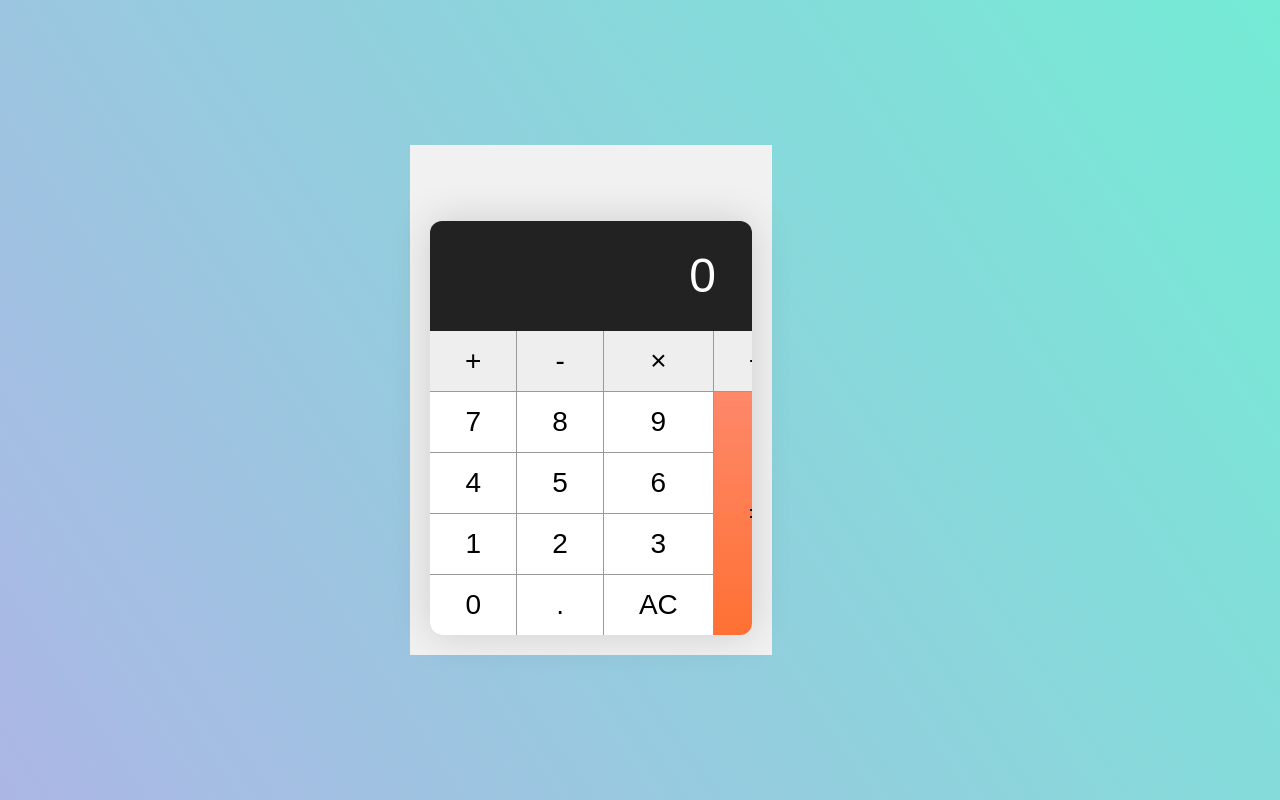
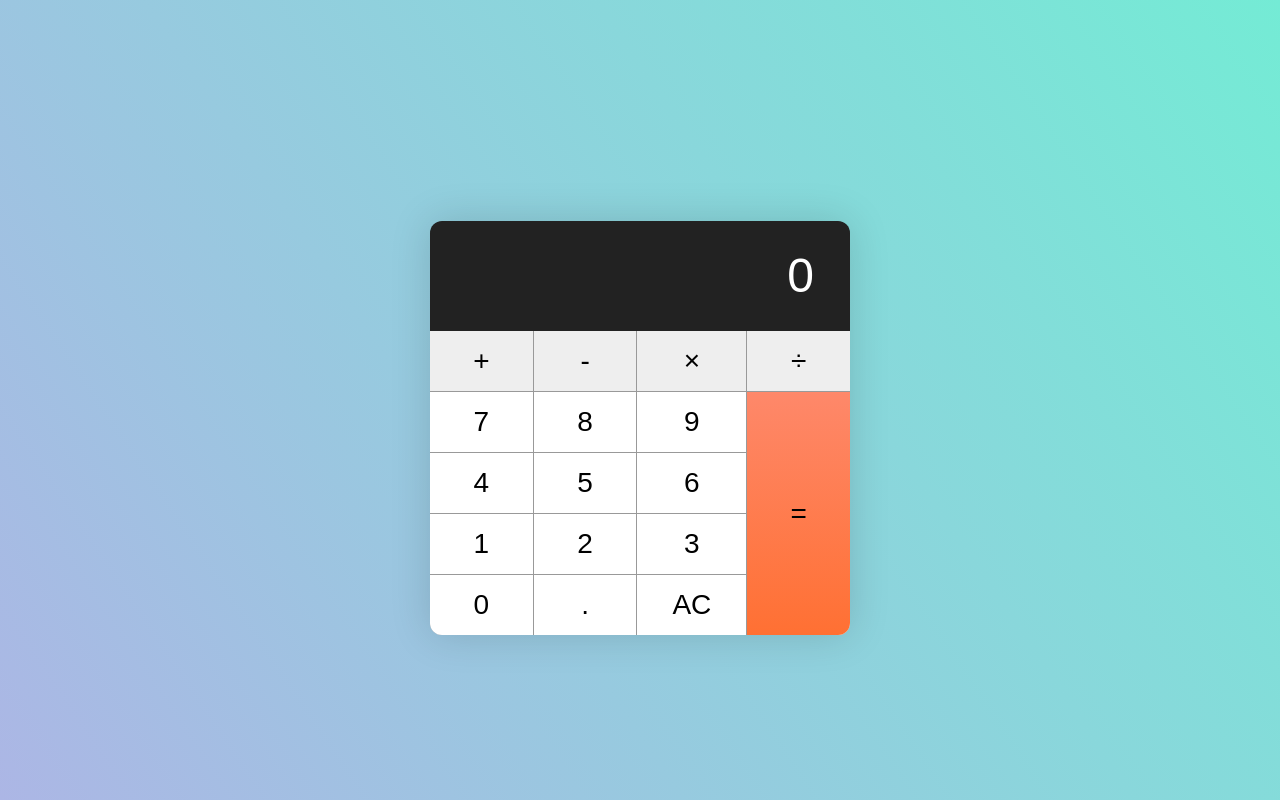
Before and after one commit to ZanePhillip/-School-Project-_G5-ITE239-3IT1, a PHP site: page /calculator.html in a window 1280 px wide. Run offline with PHP 8.4, Linux system fonts and the light colour scheme.

Commit message:
update v1.5

```diff
--- a/styles/calcu.css
+++ b/styles/calcu.css
@@ -36,9 +36,6 @@ body {
     padding: 20px;
   }
 
-  .nav {
-
-  }
 
   /* Style the list inside the menu */
   nav ul {
@@ -49,8 +46,8 @@ body {
   article {
     float: left;
     padding: 20px;
-    width: 70%;
-    background-color: #f1f1f1;
+    width: auto;
+    background-color: transparent;
     height: auto; /* only for demonstration, should be removed */
   }
 
```
